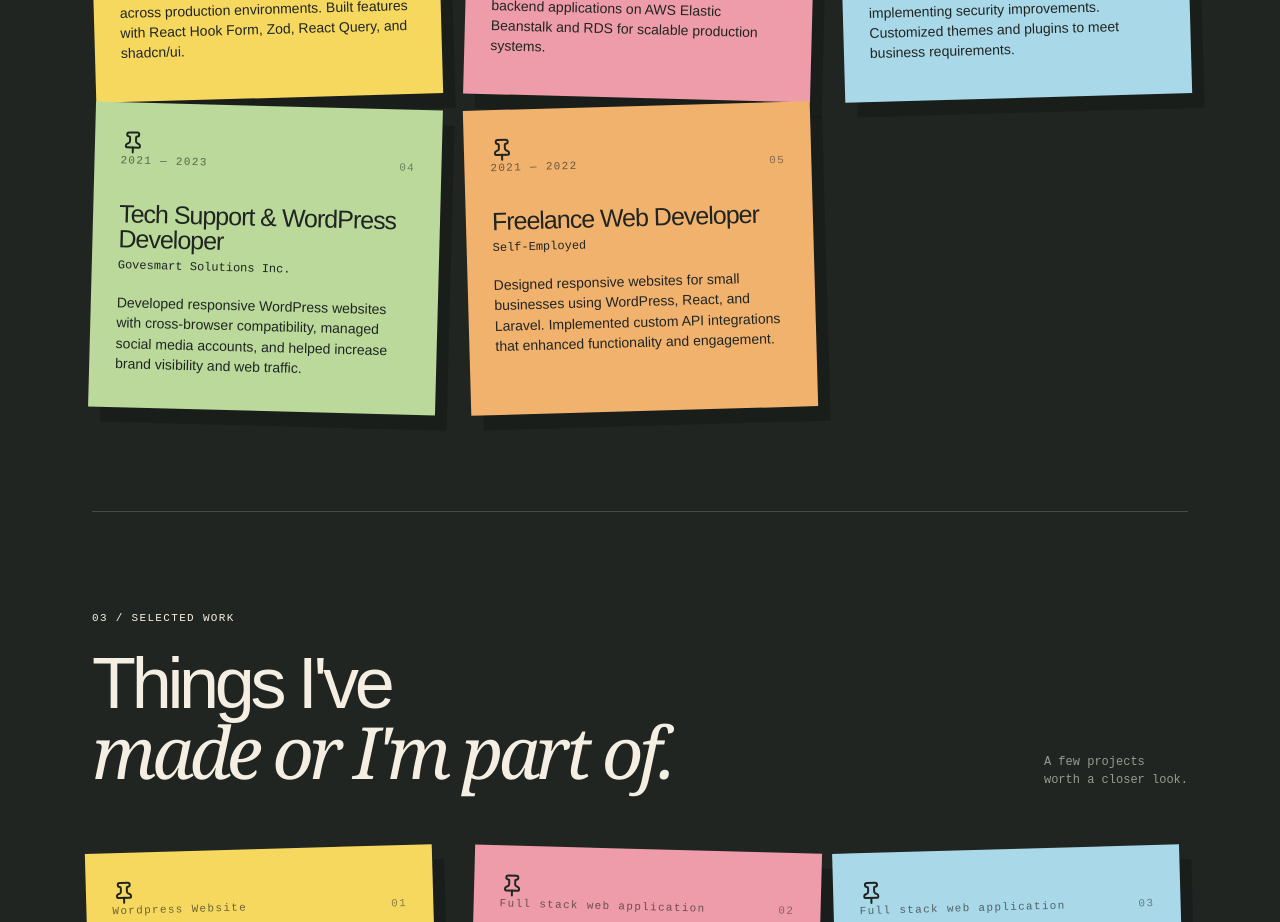
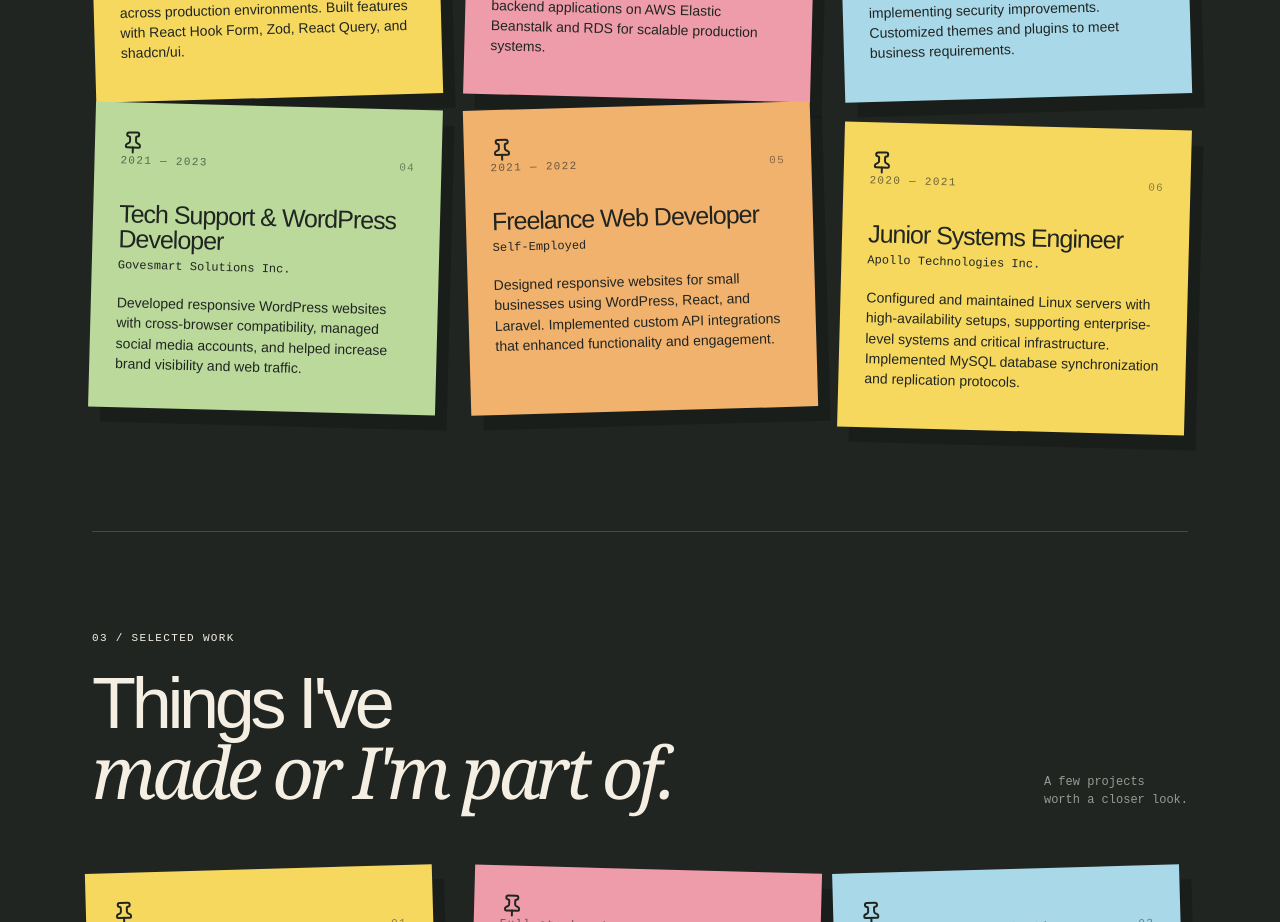
Before and after one commit to JesseEmmanuel/dev-profile, a Next.js app: page / in a window 1280 px wide. Shown: the part 2320-3242 px from the top of the page. Built offline with nearby package versions, Linux system fonts and the light colour scheme.

Commit message:
fix: added apollo experience

```diff
--- a/components/sections/experience.tsx
+++ b/components/sections/experience.tsx
@@ -8,6 +8,8 @@ export default function Experience() {
         { role: 'WordPress Developer', company: 'Human Incubator Inc.', date: 'JUL — SEP 2023', color: 'blue', body: 'Maintained and enhanced client WordPress sites, resolving performance bottlenecks and implementing security improvements. Customized themes and plugins to meet business requirements.' },
         { role: 'Tech Support & WordPress Developer', company: 'Govesmart Solutions Inc.', date: '2021 — 2023', color: 'green', body: 'Developed responsive WordPress websites with cross-browser compatibility, managed social media accounts, and helped increase brand visibility and web traffic.' },
         { role: 'Freelance Web Developer', company: 'Self-Employed', date: '2021 — 2022', color: 'orange', body: 'Designed responsive websites for small businesses using WordPress, React, and Laravel. Implemented custom API integrations that enhanced functionality and engagement.' },
+
+        { role: 'Junior Systems Engineer', company: 'Apollo Technologies Inc.', date: '2020 — 2021', color: 'yellow', body: 'Configured and maintained Linux servers with high-availability setups, supporting enterprise-level systems and critical infrastructure. Implemented MySQL database synchronization and replication protocols.' },
     ]
     return (
         <section id="work" className="work ruled"><div className="section-heading"><div><p className="eyebrow">02 / THE TRAIL</p><h2>Where I&apos;ve been.</h2></div><p className="section-aside">A timeline of things<br />learned and shipped.</p></div>
```
